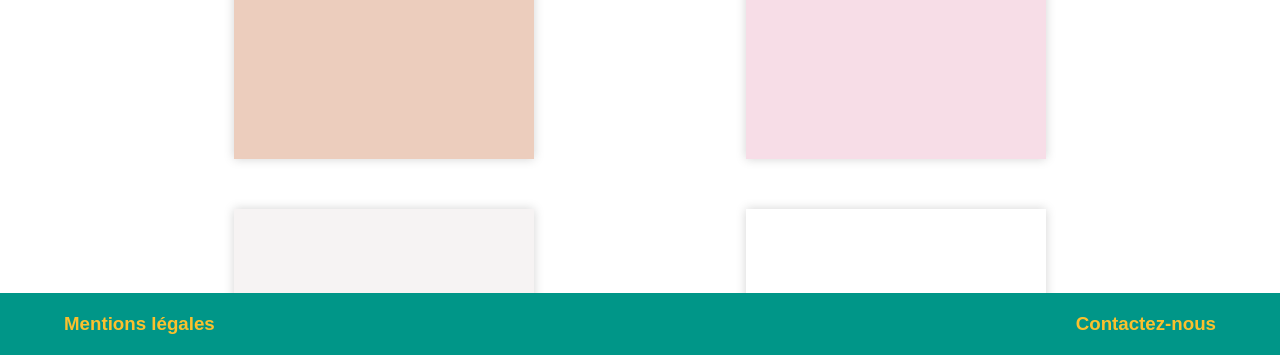
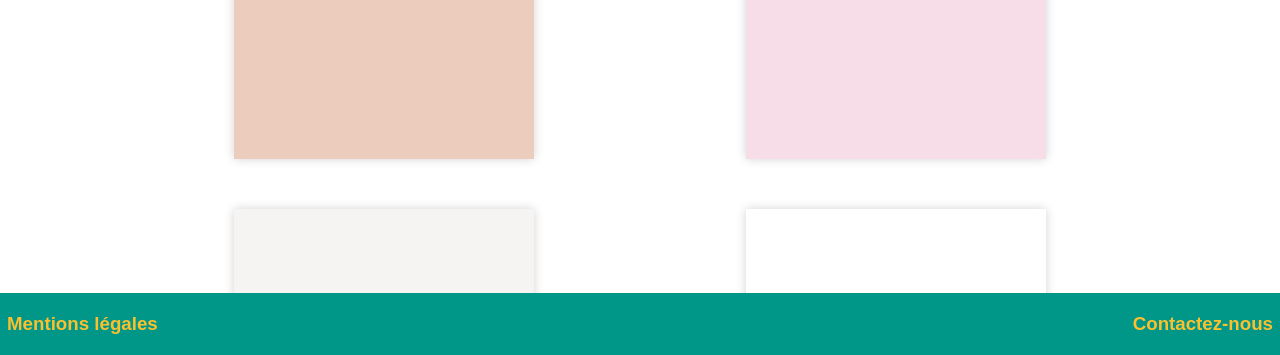
Before and after one commit to Mai201/Ohmyfood, a website: page index.html in a window 1280 px wide. Shown: the part 445-800 px from the top of the page. Drawn offline with Linux system fonts and the light colour scheme.

Commit message:
animation et ajust footer
effet wiggle
nouvelle page MLeg
mailto: pour contact
NB: wiggle seulement en hover, donc à modifier

```diff
--- a/index.html
+++ b/index.html
@@ -48,8 +48,8 @@
 
         <!-- Pied de page -->
         <footer>
-            <nav class="mLeg"><h3>Mentions légales</h3></nav>
-            <nav class="contact"><h3>Contactez-nous</h3></nav>
+            <a class="mLeg" href="mentionsLegales.html"><h3>Mentions légales</h3></a>
+            <a class="contact" href="mailto:ohmyfood@test.fr"><h3>Contactez-nous</h3></a>
         </footer>
     </body>
 </html>
--- a/sass/layouts/_footer.scss
+++ b/sass/layouts/_footer.scss
@@ -9,13 +9,42 @@ footer
     bottom:0;
 }
 
-nav {
-    margin-left: 5%;
-    margin-right: 5%;
-}
-
-
 h3 {
     margin-top: 10px;
     margin-bottom: 10px;
+    margin-left: 7px;
+    margin-right:7px;
 }
+
+a.mLeg, a.contact
+{
+    text-decoration:none;
+    color: $color-txt;
+
+    &:hover
+    {
+        animation: shake 0.82s cubic-bezier(.36,.07,.19,.97) both;
+        transform: translate3d(0, 0, 0);
+        backface-visibility: hidden;
+        perspective: 1000px;
+    }
+
+   @keyframes shake
+   {
+        10%, 90% {
+          transform: translate3d(-1px, 0, 0);
+        }
+
+        20%, 80% {
+          transform: translate3d(2px, 0, 0);
+        }
+
+        30%, 50%, 70% {
+          transform: translate3d(-4px, 0, 0);
+        }
+
+        40%, 60% {
+          transform: translate3d(4px, 0, 0);
+        }
+    }
+}
```
Also changed, not shown: menu1.html (+2 -2 lines), menu2.html (+2 -2 lines), menu3.html (+2 -2 lines), menu4.html (+2 -2 lines), css/style.css, mentionsLegales.html (added), 1 other file.
